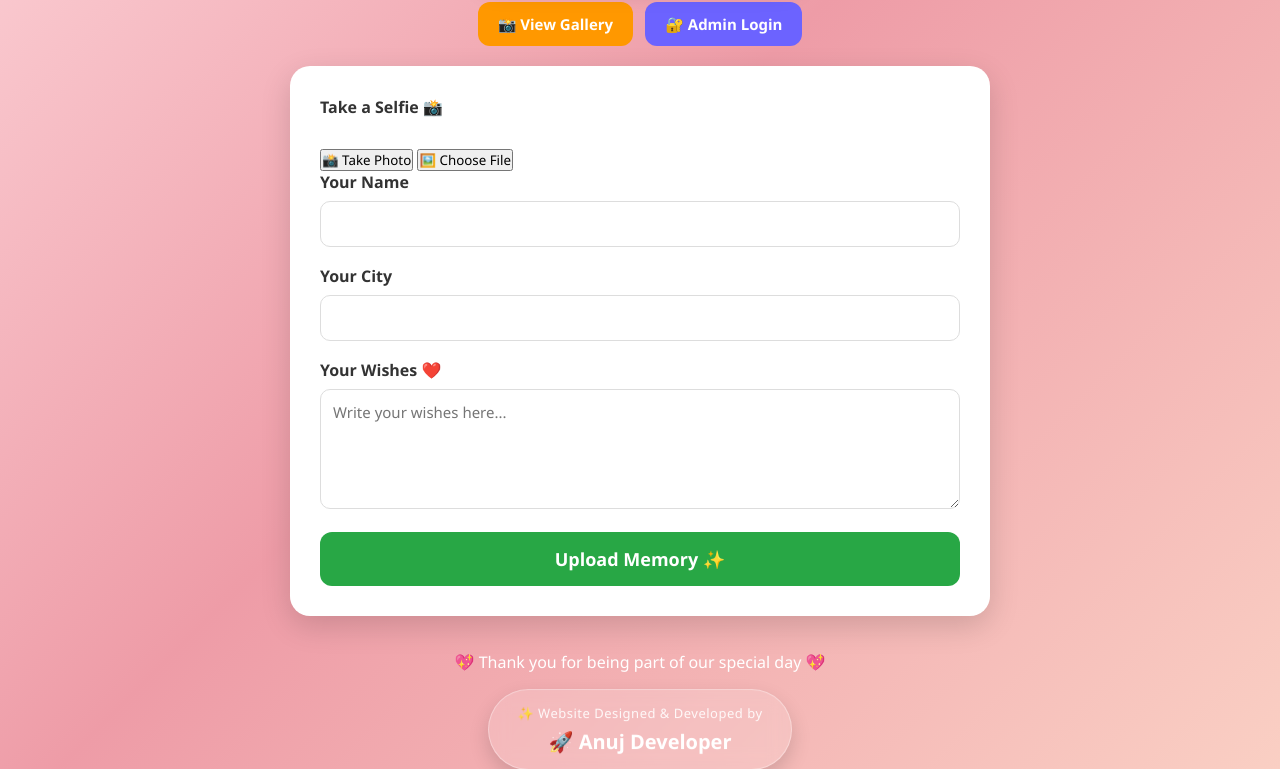
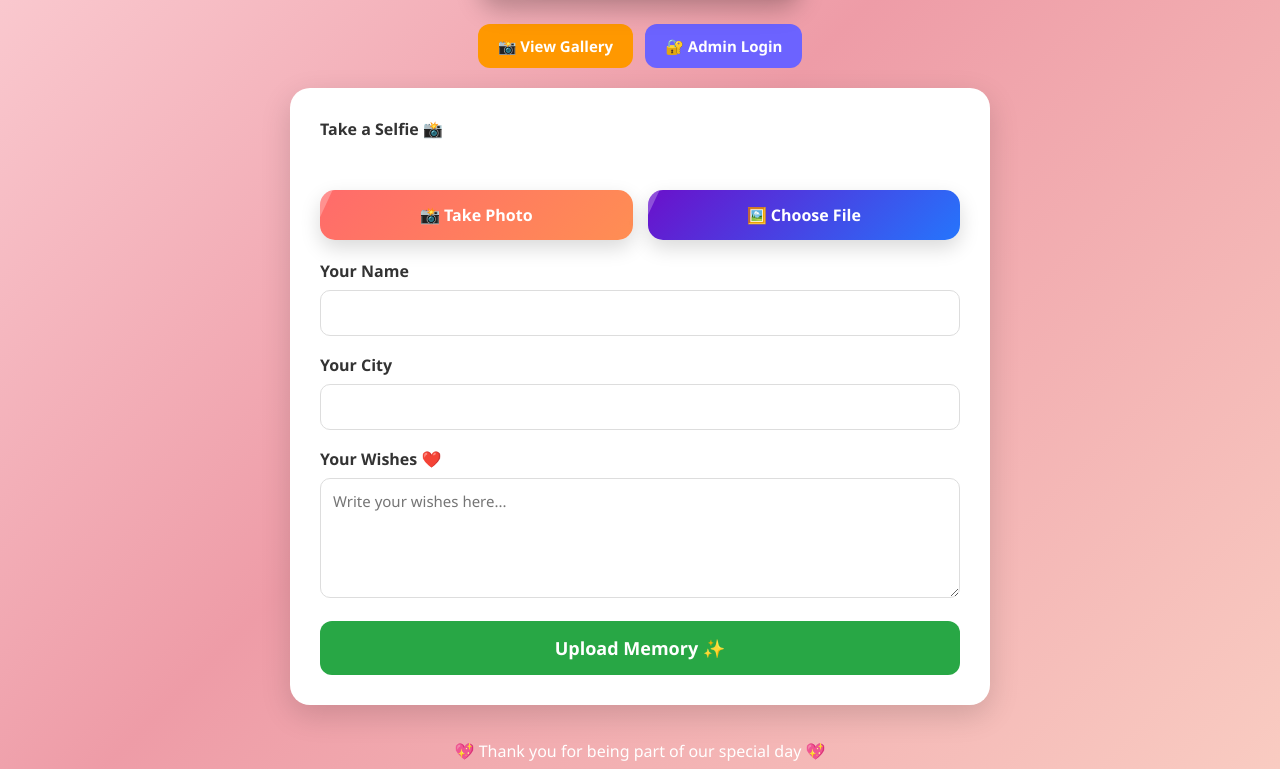
Before and after one commit to devendra214/wedding-memory, a Django app: page / in a window 1280 px wide. Shown: the part 417-1186 px from the top of the page. Run offline with Django 5.2, Linux system fonts and the light colour scheme.

Commit message:
Updated wedding website UI

```diff
--- a/templates/upload.html
+++ b/templates/upload.html
@@ -303,6 +303,73 @@ textarea{
     }
 
 }
+.upload-buttons{
+    display:flex;
+    gap:15px;
+    margin:20px 0;
+    flex-wrap:wrap;
+}
+
+.upload-btn{
+    flex:1;
+    min-width:150px;
+    border:none;
+    padding:14px 20px;
+    border-radius:15px;
+    font-size:16px;
+    font-weight:600;
+    cursor:pointer;
+    color:white;
+    transition:all .35s ease;
+    box-shadow:0 8px 20px rgba(0,0,0,.15);
+    position:relative;
+    overflow:hidden;
+}
+
+.upload-btn::before{
+    content:"";
+    position:absolute;
+    top:0;
+    left:-100%;
+    width:100%;
+    height:100%;
+    background:rgba(255,255,255,.25);
+    transform:skewX(-25deg);
+    transition:.6s;
+}
+
+.upload-btn:hover::before{
+    left:120%;
+}
+
+.upload-btn:hover{
+    transform:translateY(-4px);
+    box-shadow:0 15px 30px rgba(0,0,0,.25);
+}
+
+.upload-btn:active{
+    transform:scale(.96);
+}
+
+.camera-btn{
+    background:linear-gradient(135deg,#ff6b6b,#ff8e53);
+}
+
+.file-btn{
+    background:linear-gradient(135deg,#6a11cb,#2575fc);
+}
+
+@media(max-width:600px){
+
+    .upload-buttons{
+        flex-direction:column;
+    }
+
+    .upload-btn{
+        width:100%;
+    }
+
+}
 </style>
 </head>
 
@@ -311,10 +378,11 @@ textarea{
 <div class="container">
 
     <div class="header">
-        <h1>💍 Somesh ❤️ Nidhi</h1>
+        <h1>❤️ Nidhi 💍 Somesh </h1>
         <h3>Wedding Memories</h3>
         <p>Share your selfie and wishes with us ✨</p>
     </div>
+    <br/>
 
     <div class="photo-stack">
 
@@ -353,18 +421,21 @@ textarea{
 
     <br>
 
+   <div class="upload-buttons">
+
     <button type="button"
-            class="btn btn-primary me-2"
+            class="upload-btn camera-btn"
             onclick="document.getElementById('cameraInput').click()">
         📸 Take Photo
     </button>
 
     <button type="button"
-            class="btn btn-secondary"
+            class="upload-btn file-btn"
             onclick="document.getElementById('fileInput').click()">
         🖼️ Choose File
     </button>
 
+</div>
     <input type="file"
            id="cameraInput"
            name="photo"
```
